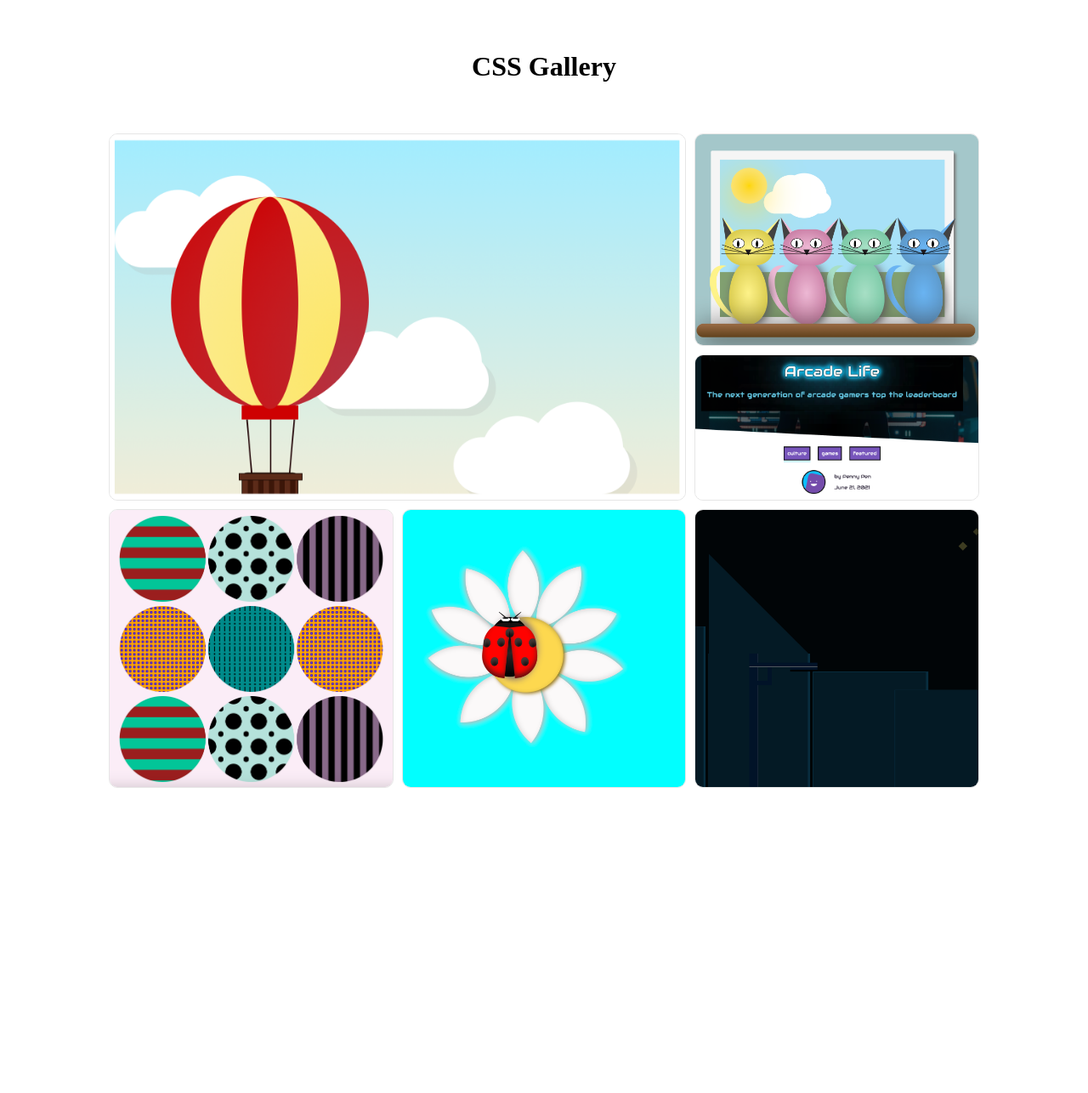
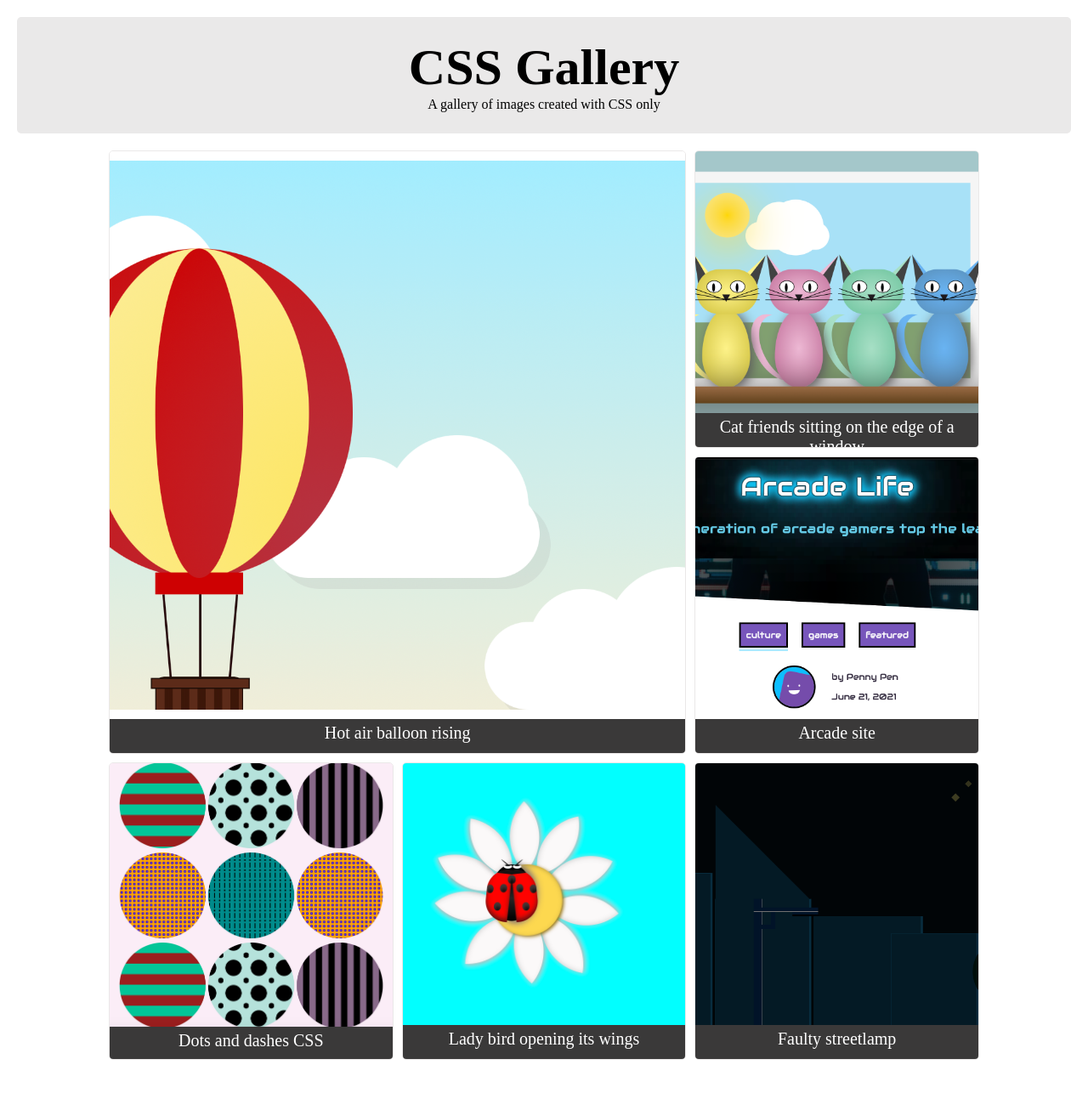
Before and after one commit to vilmaglynn/css_gallery, a plain HTML site: page index.html in a window 1280 px wide. Shown: the whole page at 85% size. Before the commit the page ends 927 px from the top, so only its background shows below. Drawn offline with Linux system fonts and the light colour scheme.

Commit message:
made responsive and added link to codepen

```diff
--- a/index.html
+++ b/index.html
@@ -6,22 +6,66 @@
 	<meta name="viewport" content="width=device-width, initial-scale=1.0">
 	<title>CSS Gallery</title>
 	<link rel="stylesheet" href="./style.css">
-
 </head>
 
 <body>
 	<div>
-		<h1 class="heading">CSS Gallery</h1>
+		<div class="heading">
+			<h1>CSS Gallery</h1>
+			<p> A gallery of images created with CSS only</p>
+		</div>
+
 		<div class="container">
-			<img src="./images/balloon.png" alt="hot air balloon rising" class="grid-item span-two-rows">
-			<img src="./images/cats.png" alt="cat friends sitting on the edge of a window" class="grid-item">
-			<img src="./images/Arcade.png" alt="arcade site">
-			<img src="./images/dotsdashesCSS.png" alt="dots and dashes CSS" class="grid-item">
-			<img src="./images/ladybirdcss.png" alt="lady bird opening its wings" class="grid-item">
-			<img src="./images/streetlamp.png" alt="faulty streetlamp" class="grid-item">
+			<div class="grid-item span-two-rows">
+				<div class="image-wrapper">
+					<a href="https://codepen.io/vilmaglynn/pen/powKyBm" target="_blank">
+						<img src="./images/balloon.png" alt="hot air balloon rising">
+					</a>
+				</div>
+				<p class="description">Hot air balloon rising</p>
+			</div>
+			<div class="grid-item">
+				<div class="image-wrapper">
+					<a href="https://codepen.io/vilmaglynn/pen/yLMbazx" target="_blank">
+						<img src="./images/cats.png" alt="cat friends sitting on the edge of a window">
+					</a>
+				</div>
+				<p class="description">Cat friends sitting on the edge of a window</p>
+			</div>
+			<div class="grid-item">
+				<div class="image-wrapper">
+					<a href="https://codepen.io/vilmaglynn/pen/PomYpaP" target="_blank">
+						<img src="./images/Arcade.png" alt="arcade site">
+					</a>
+				</div>
+				<p class="description">Arcade site</p>
+			</div>
+			<div class="grid-item">
+				<div class="image-wrapper">
+					<a href="https://codepen.io/vilmaglynn/pen/dyWXvxX" target="_blank">
+						<img src="./images/dotsdashesCSS.png" alt="dots and dashes CSS">
+					</a>
+				</div>
+				<p class="description">Dots and dashes CSS</p>
+			</div>
+			<div class="grid-item">
+				<div class="image-wrapper">
+					<a href="https://codepen.io/vilmaglynn/pen/ExWmqOB" target="_blank">
+						<img src="./images/ladybirdcss.png" alt="lady bird opening its wings">
+					</a>
+				</div>
+				<p class="description">Lady bird opening its wings</p>
+			</div>
+			<div class="grid-item">
+				<div class="image-wrapper">
+					<a href="https://codepen.io/vilmaglynn/pen/gORgyaa" target="_blank">
+						<img src="./images/streetlamp.png" alt="faulty streetlamp">
+					</a>
+				</div>
+				<p class="description">Faulty streetlamp</p>
+			</div>
 		</div>
 	</div>
-
 	<script src="./script.js"></script>
 </body>
 
--- a/style.css
+++ b/style.css
@@ -7,8 +7,14 @@
 
 .heading {
   text-align: center;
-  padding: 20px;
-  margin: 40px;
+  padding: 25px;
+  margin: 20px;
+  background-color: rgb(234, 233, 233);
+  border-radius: 5px;
+}
+
+.heading h1 {
+  font-size: 60px;
 }
 
 /* Container setup */
@@ -17,24 +23,56 @@
   gap: 10px;
   max-width: 80%;
   margin: auto;
+  margin-bottom: 100px;
 }
 
-/* Ensuring all images fill their grid cells */
-.container img {
+.grid-item {
+  position: relative;
+  display: flex;
+  flex-direction: column;
+  border: 1px solid #eae8e8;
+  overflow: hidden; /* Ensure the scaled image doesn't overflow the container */
+  border-radius: 5px;
+}
+
+.image-wrapper {
+  overflow: hidden;
+  flex-grow: 1; /* Ensure the wrapper expands to fill the available space */
+}
+
+.grid-item img {
   width: 100%;
-  height: 100%;
+  height: 100%; /* Let the image fill the height of its container */
   object-fit: cover;
-  border: 1px solid rgb(230, 230, 230);
-  border-radius: 10px;
+  transition: transform 0.6s ease; /* Smooth transition for scaling */
+}
+
+.grid-item:hover .image-wrapper img {
+  transform: scale(1.1); /* Scale image on hover */
+}
+
+.description {
+  text-align: center;
+  padding: 5px 0;
+  height: 40px;
+  font-size: 20px;
+  color: white;
+  background-color: rgb(58, 57, 57);
+}
+
+/* Making the first image span 2 rows and 2 columns */
+.span-two-rows {
+  grid-row: span 2;
+  grid-column: span 2;
 }
 
 /* Responsive grid */
 @media (min-width: 1024px) {
   .container {
     grid-template-columns: repeat(3, 1fr);
+    grid-auto-rows: 350px; /* Set a fixed row height for large screens */
   }
-  /* Making the 1st image span 2 rows and 2 columns */
-  .container img:nth-of-type(1) {
+  .span-two-rows {
     grid-row: span 2;
     grid-column: span 2;
   }
@@ -43,11 +81,28 @@
 @media (min-width: 768px) and (max-width: 1023px) {
   .container {
     grid-template-columns: repeat(2, 1fr);
+    grid-auto-rows: 250px; /* Adjust row height for medium screens */
+  }
+  .span-two-rows {
+    grid-row: span 2;
+    grid-column: span 2;
+  }
+
+  .heading h1 {
+    font-size: 50px;
   }
 }
 
 @media (max-width: 767px) {
   .container {
     grid-template-columns: 1fr;
+    grid-auto-rows: 200px; /* Adjust row height for small screens */
+  }
+  .span-two-rows {
+    grid-row: span 2;
+    grid-column: span 1; /* Ensure the spanning item adjusts correctly on small screens */
+  }
+  .heading h1 {
+    font-size: 40px;
   }
 }
```
